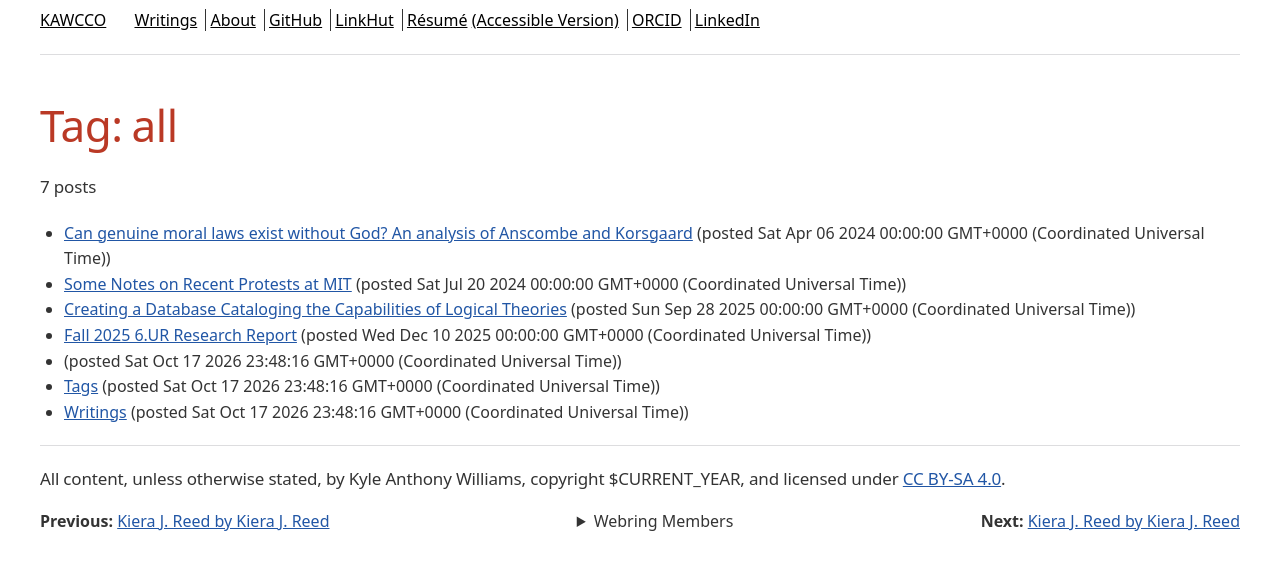
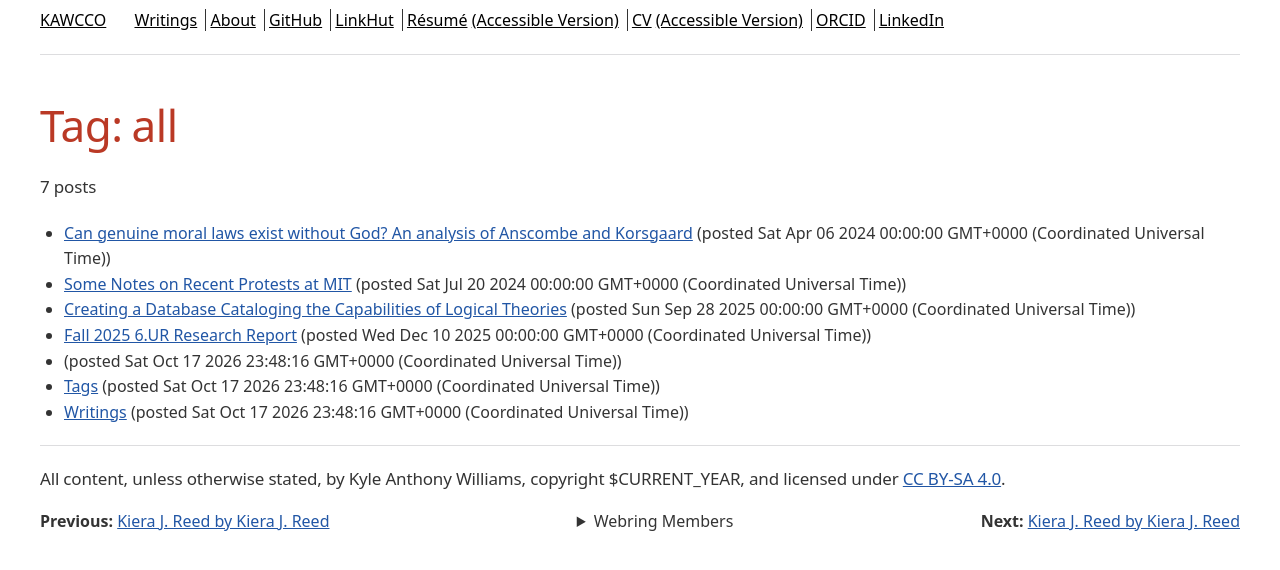
Before and after one commit to SuperSonicHub1/supersonichub1.github.io, an Eleventy site: page site/tags.njk in a window 1280 px wide. Built offline with nearby package versions, Linux system fonts and the light colour scheme; Eleventy itself is replaced by a stand-in of ours; files that its build step writes are made by us from their sources; no server answers; what eleventy-plugin-asciidoc would draw is missing.

Commit message:
Add CV links

```diff
--- a/site/_includes/layout.njk
+++ b/site/_includes/layout.njk
@@ -26,6 +26,7 @@
 					<li><a href='https://github.com/SuperSonicHub1'>GitHub</a></li>
 					<li><a href='https://ln.ht/~kawcco'>LinkHut</a></li>
 					<li><a href='/resume/resume.pdf' title='PDF'>Résumé</a> <a href='/resume/resume.html' title='HTML'>(Accessible Version)</a></li>
+					<li><a href='/resume/cv.pdf' title='PDF'>CV</a> <a href='/resume/cv.html' title='HTML'>(Accessible Version)</a></li>
 					<li><a href='https://orcid.org/0009-0001-3193-328X'>ORCID</a></li>
 					<li><a href='https://www.linkedin.com/in/kyle-williams-320381339/'>LinkedIn</a></li>
 				</ul>
```
